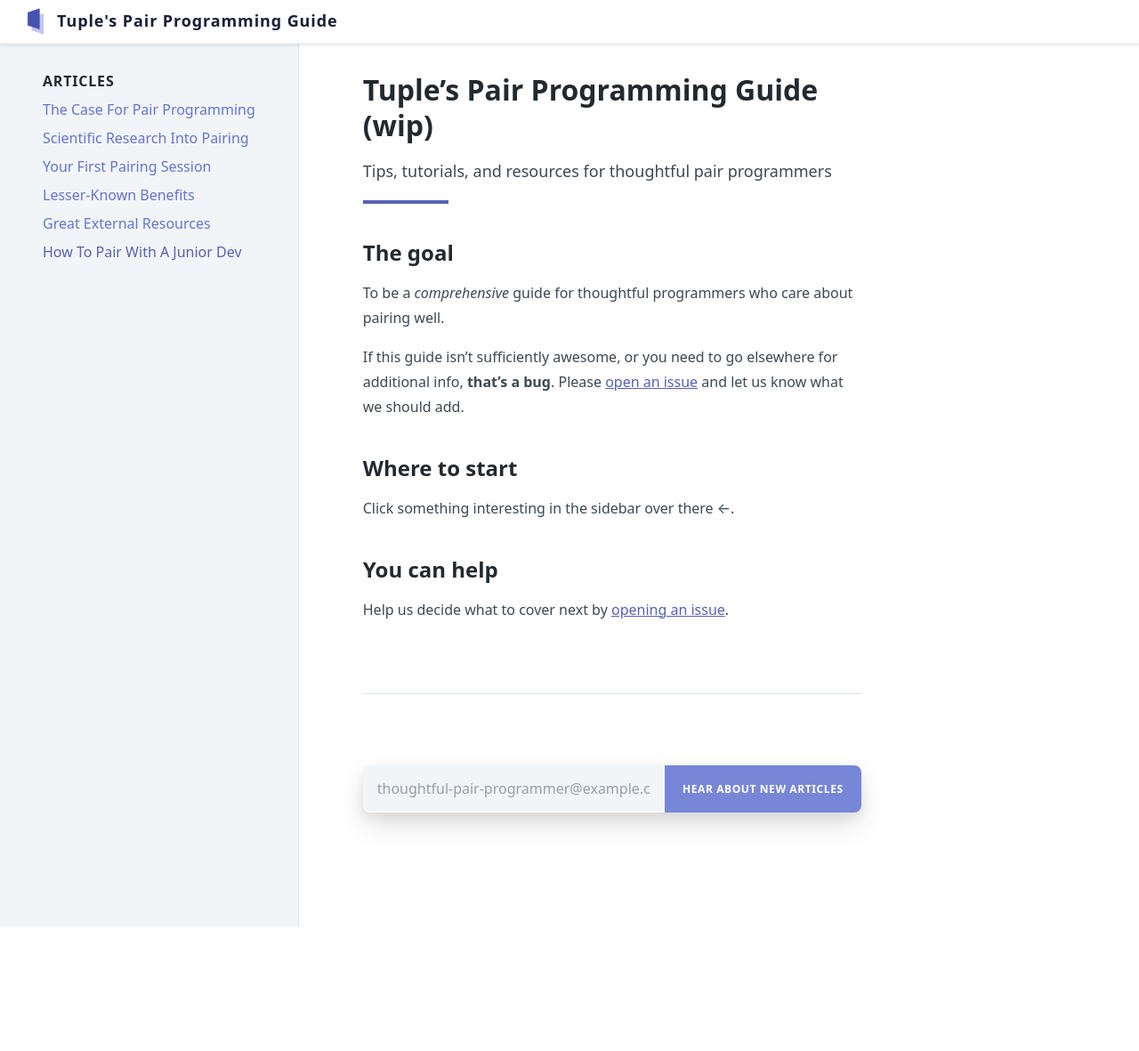
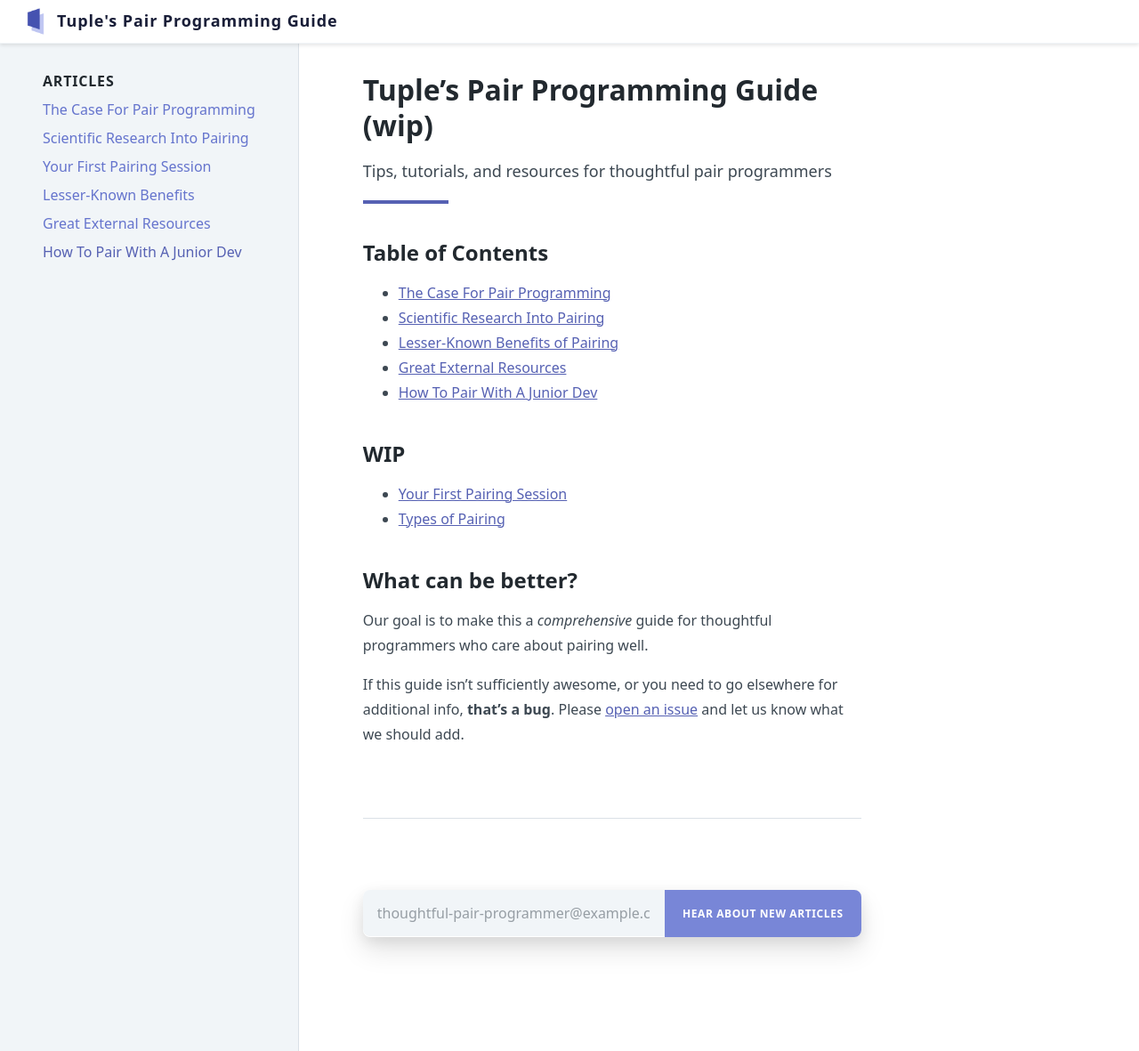
Before and after one commit to tupleapp/pair-programming-guide, a Jekyll site: the page built from index.md, in a window 1280 px wide. Shown: the whole page at 89% size. Built offline with Jekyll 4.4.1, drawn with Linux system fonts in a browser that asks for light colours; before the commit the page ends 1041 px from its top, so only the background shows below that.

Commit message:
link all pages from index

```diff
--- a/index.md
+++ b/index.md
@@ -12,22 +12,23 @@ title: Tuple's Pair Programming Guide
 
 <div class="border-t-4 border-indigo-dark w-24 mt-4 mb-8"></div>
 
-## The goal
+## Table of Contents
 
-To be a _comprehensive_ guide for thoughtful programmers who care about pairing well.
+- [The Case For Pair Programming](/pair-programming-guide/the-case-for-pair-programming)
+- [Scientific Research Into Pairing](/pair-programming-guide/scientific-research-into-pair-programming)
+- [Lesser-Known Benefits of Pairing](/pair-programming-guide/lesser-known-benefits-of-pair-programming)
+- [Great External Resources](/pair-programming-guide/links)
+- [How To Pair With A Junior Dev](/pair-programming-guide/how-to-pair-with-a-junior-developer)
+
+
+## WIP
+
+- [Your First Pairing Session](/pair-programming-guide/your-first-pairing-session)
+- [Types of Pairing](/pair-programming-guide/types-of-pairing)
+
+
+## What can be better?
+
+Our goal is to make this a _comprehensive_ guide for thoughtful programmers who care about pairing well.
 
 If this guide isn't sufficiently awesome, or you need to go elsewhere for additional info, **that's a bug**. Please [open an issue](https://github.com/tupleapp/pair-programming-guide/issues/new) and let us know what we should add.
-
-## Where to start
-
-<div class="hidden lg:block">
-  Click something interesting in the sidebar over there &larr;.
-</div>
-
-<div class="sm:block lg:hidden">
-  Click the hamburger up there &uarr; and find something interesting.
-</div>
-
-## You can help
-
-Help us decide what to cover next by [opening an issue](https://github.com/tupleapp/pair-programming-guide/issues/new).
```
Also changed, not shown: _pages/wip-types-of-pairing.md (+7 -0 lines).
